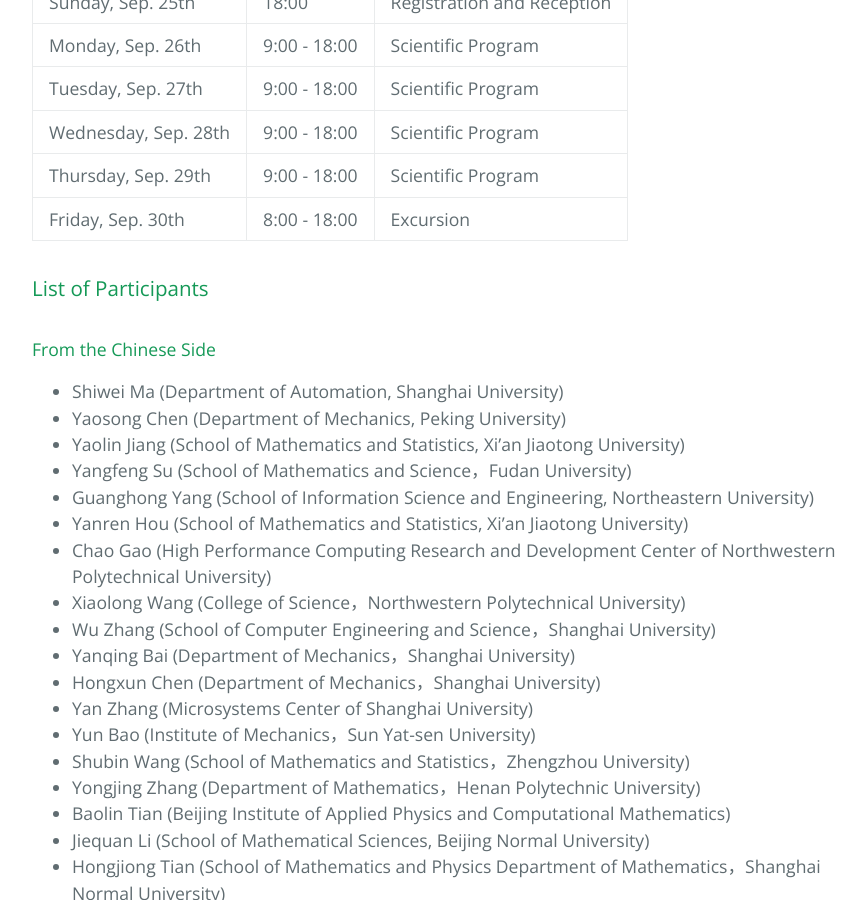
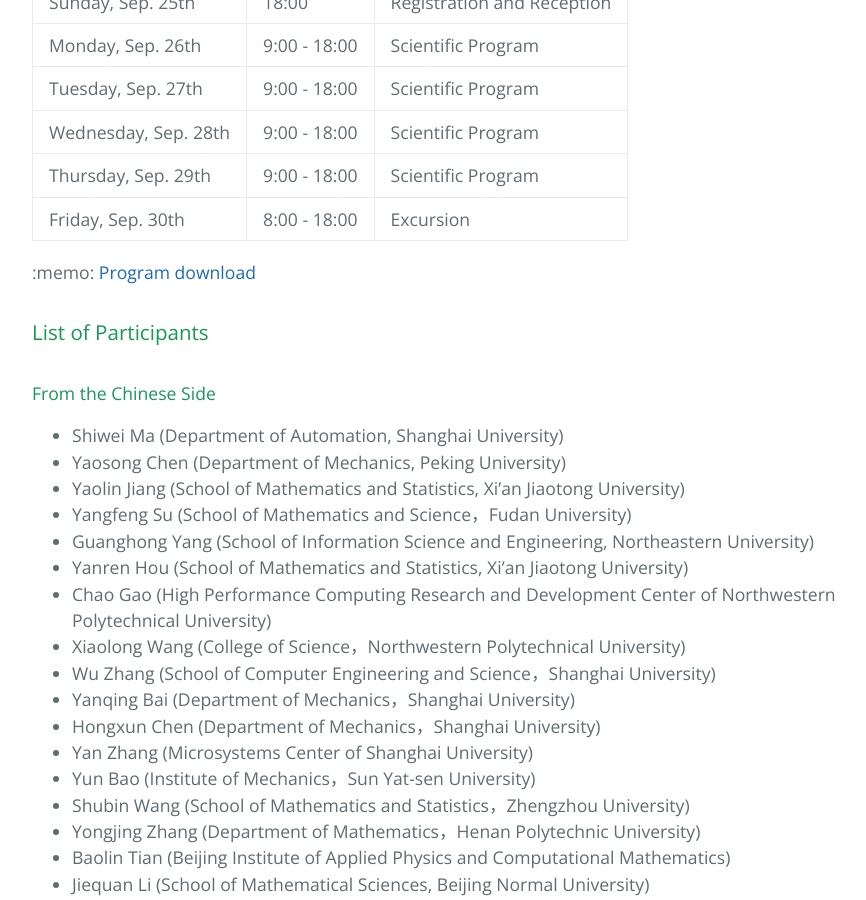
Before and after one commit to highlando/16-cdz-workshop, a Jekyll site: the page built from index.md, in a window 1280 px wide and 900 px high, scrolled down 487 px. Shown: the whole window, without its empty margins (192-1058 px from the left). Built offline with Jekyll 4.4.1, drawn with Linux system fonts in a browser that asks for light colours.

Commit message:
download of Program

```diff
--- a/index.md
+++ b/index.md
@@ -25,6 +25,8 @@
 | Wednesday, Sep. 28th | 9:00 - 18:00 | Scientific Program |
 | Thursday, Sep. 29th | 9:00 - 18:00 | Scientific Program |
 | Friday, Sep. 30th | 8:00 - 18:00 | Excursion |
+
+:memo: [Program download](mmof2016.pdf)
 
 ### List of Participants
 
```
